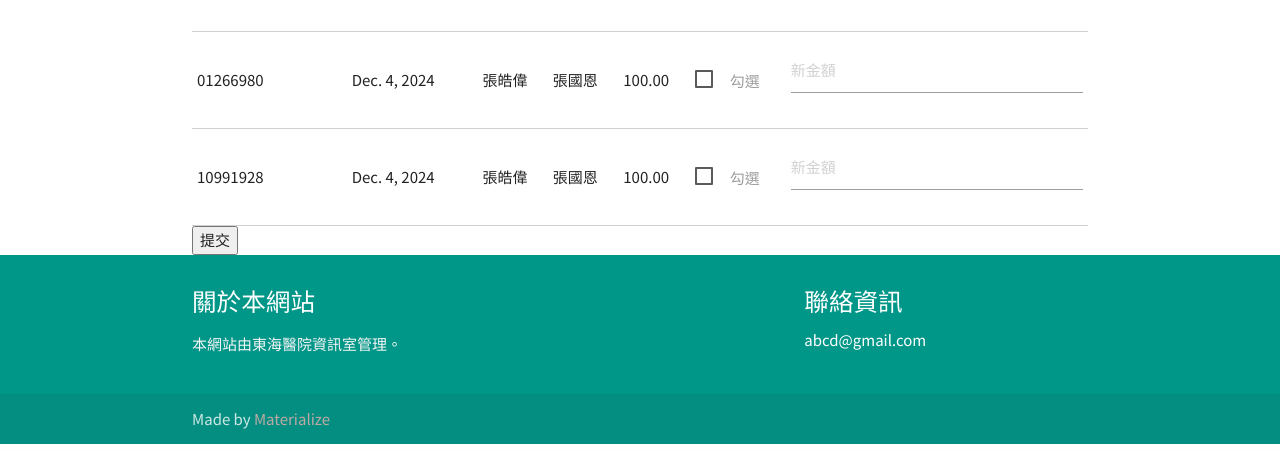
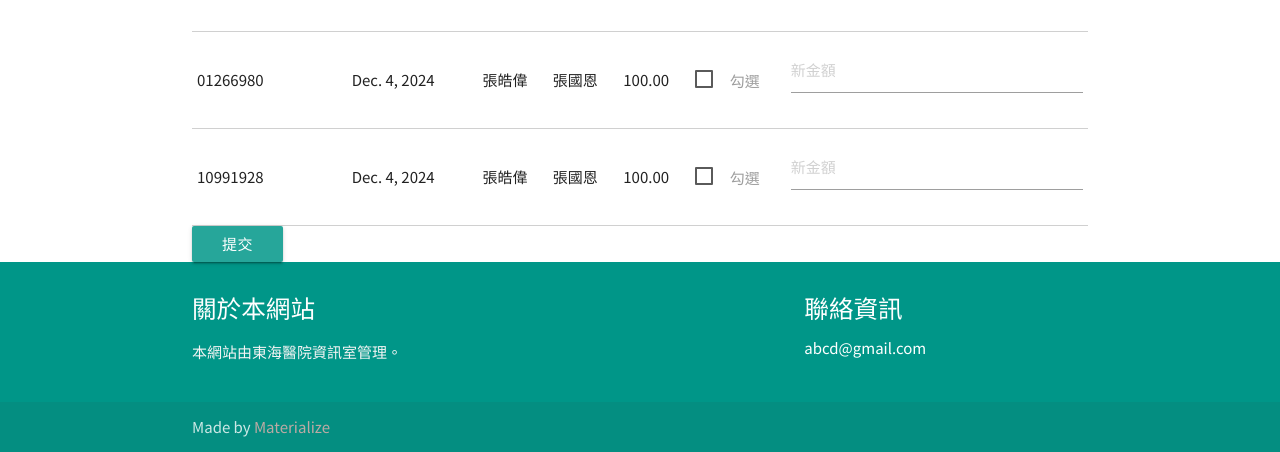
Before and after one commit to twyaya/Medical-information-system, a Django app: page /billing/billing_interface/ in a window 1280 px wide. Shown: the part 859-1311 px from the top of the page. Run offline with Django 5.2, Linux system fonts and the light colour scheme; data comes from the database, SQL or seed files in the repository; both versions use the stored data as it was after the commit; some libraries are stand-ins or nearby versions.

Commit message:
小修正

```diff
--- a/billing/templates/billing/billing_interface.html
+++ b/billing/templates/billing/billing_interface.html
@@ -41,9 +41,8 @@
             {% endfor %}
         </tbody>
     </table>
-    <button type="submit">提交</button>
+    <button class="btn" type="submit">提交</button>
 </form>
-
 <script>
     new Vue({
         el: '#app',
@@ -64,4 +63,5 @@ new Vue({
     });
     </script>
 
+
 {% endblock %}
```
Also changed, not shown: db.sqlite3. Lines whose indentation alone changed are shown as unchanged.
